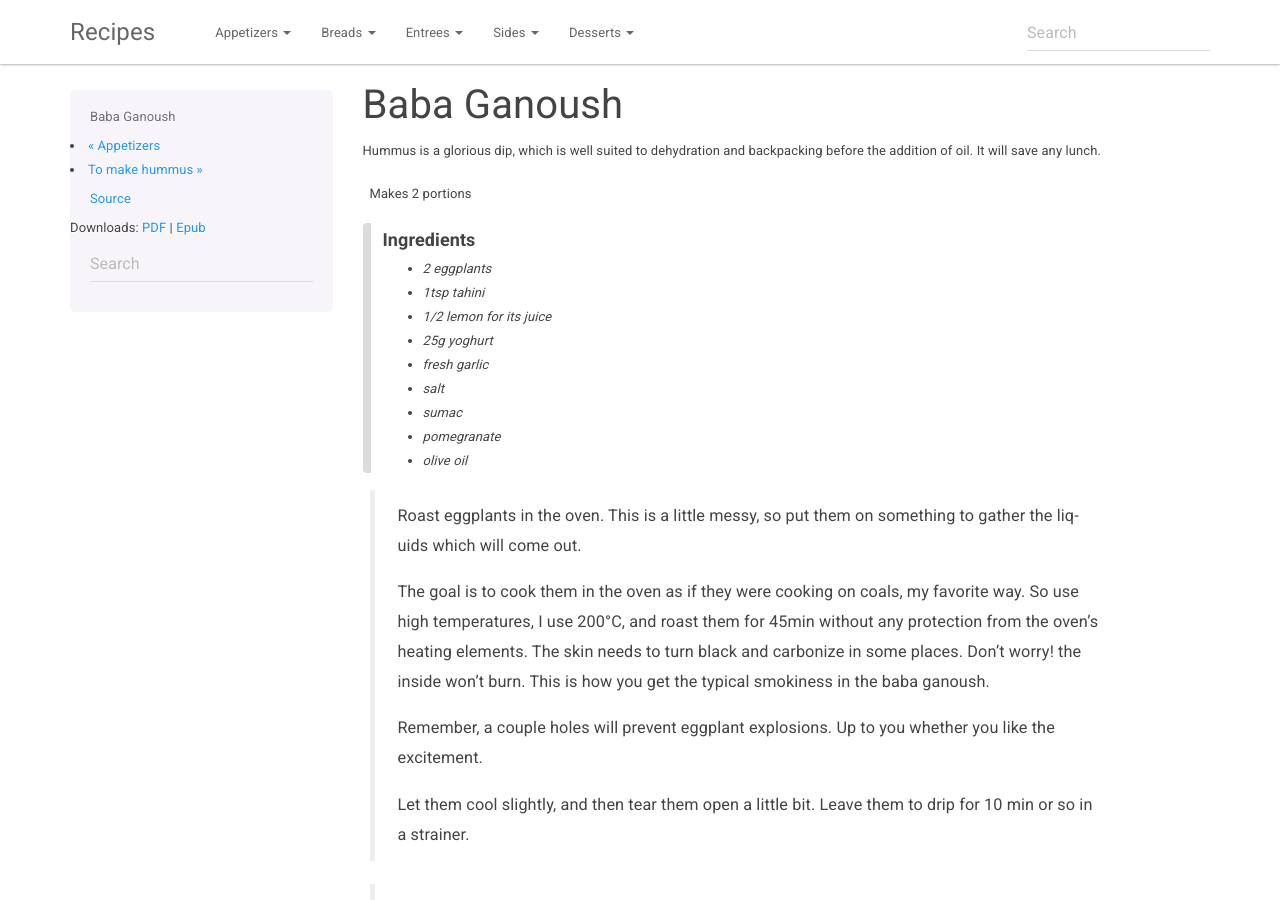
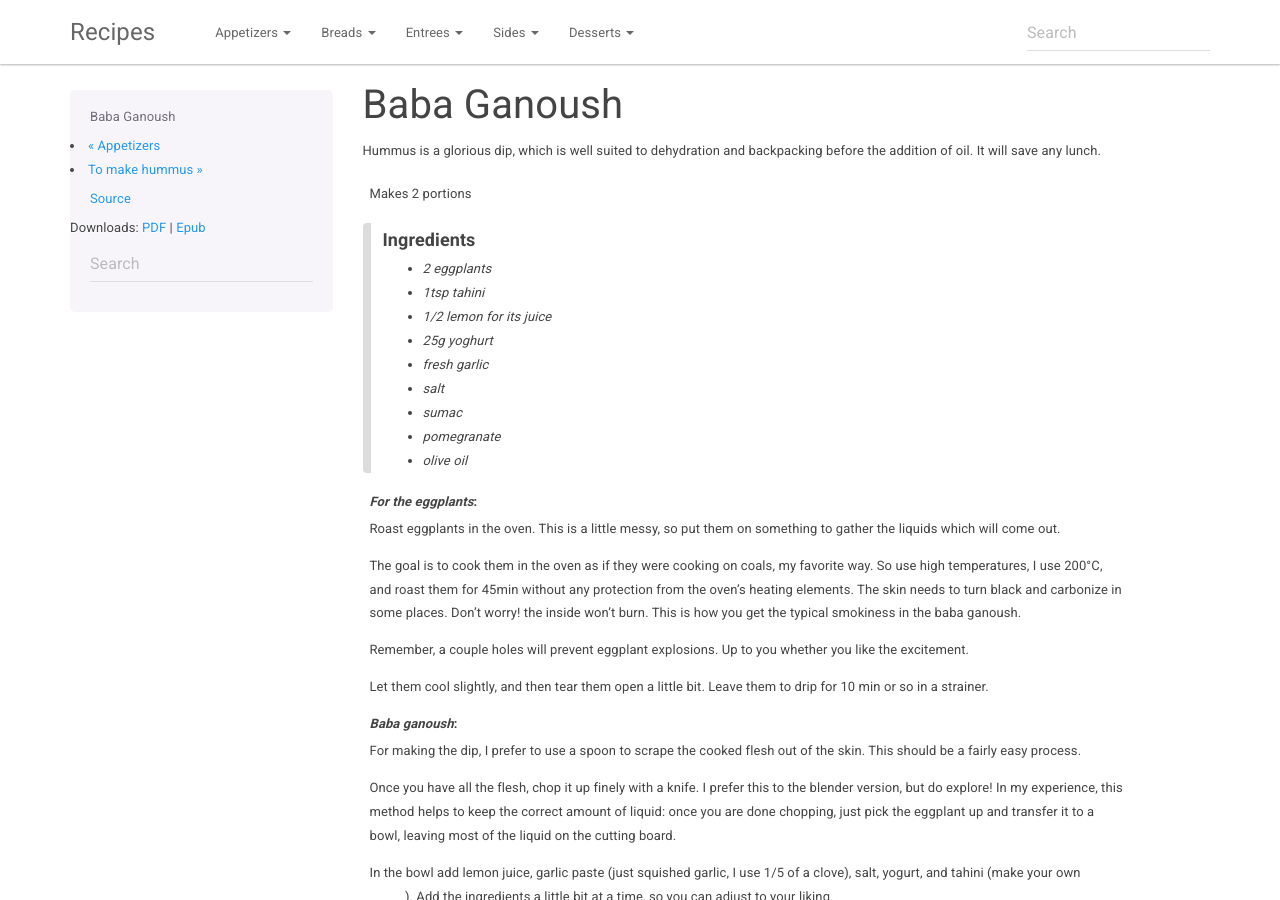
Before and after one commit to toriborish/Recipes, a Sphinx documentation site: the page built from docs/source/Recipes/Appetizers/Dips_Baba_ganoush.rst, in a window 1280 px wide and 900 px high. Built offline with Sphinx 7.4.7, drawn with Linux system fonts in a browser that asks for light colours.

Commit message:
rst syntax fix

```diff
--- a/docs/source/Recipes/Appetizers/Dips_Baba_ganoush.rst
+++ b/docs/source/Recipes/Appetizers/Dips_Baba_ganoush.rst
@@ -22,8 +22,7 @@
 
 .. procedure::
 
-   Eggplants
-   -----------------
+   *For the eggplants*:
       Roast eggplants in the oven. This is a little messy, so put them on something to gather the liquids which will come out.
 
       The goal is to cook them in the oven as if they were cooking on coals, my favorite way. So use high temperatures, I use 200°C, and roast them for 45min without any protection from the oven's heating elements. The skin needs to turn black and carbonize in some places. Don't worry! the inside won't burn. This is how you get the typical smokiness in the baba ganoush.
@@ -33,9 +32,7 @@
       Let them cool slightly, and then tear them open a little bit. Leave them to drip for 10 min or so in a strainer.
 
 
-   Baba Ganoush
-   -----------------
-
+   *Baba ganoush*:
       For making the dip, I prefer to use a spoon to scrape the cooked flesh out of the skin. This should be a fairly easy process.
 
       Once you have all the flesh, chop it up finely with a knife. I prefer this to the blender version, but do explore! In my experience, this method helps to keep the correct amount of liquid: once you are done chopping, just pick the eggplant up and transfer it to a bowl, leaving most of the liquid on the cutting board.
--- a/docs/source/Recipes/Appetizers/Tahini.rst
+++ b/docs/source/Recipes/Appetizers/Tahini.rst
@@ -1,4 +1,4 @@
-   .. index::
+.. index::
    single: dips; tahini
 
 Tahini
```
Also changed, not shown: docs/source/Recipes/Appetizers/Dips_Hummus.rst (+2 -5 lines).
